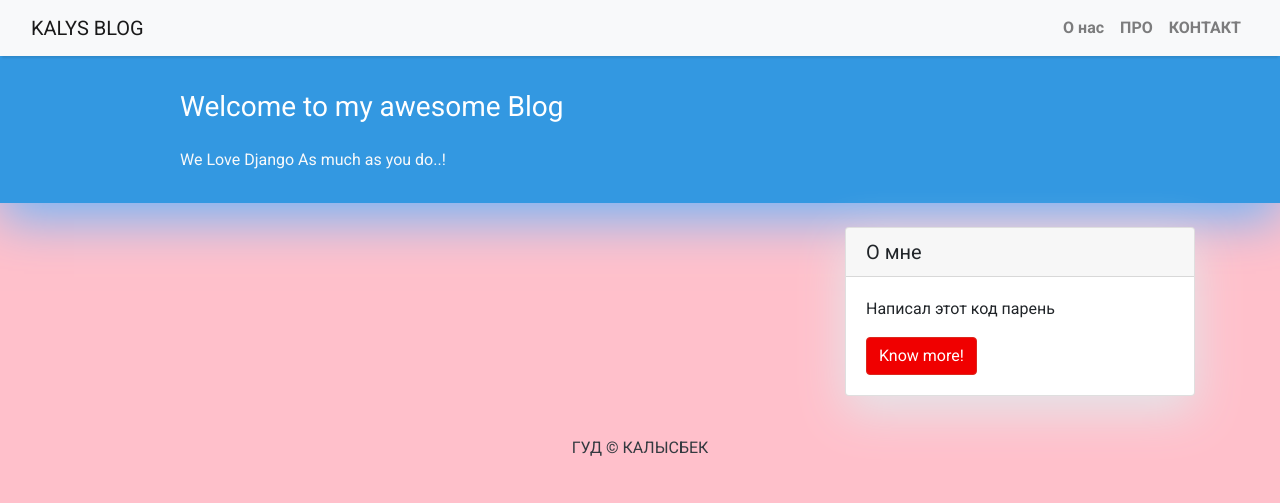
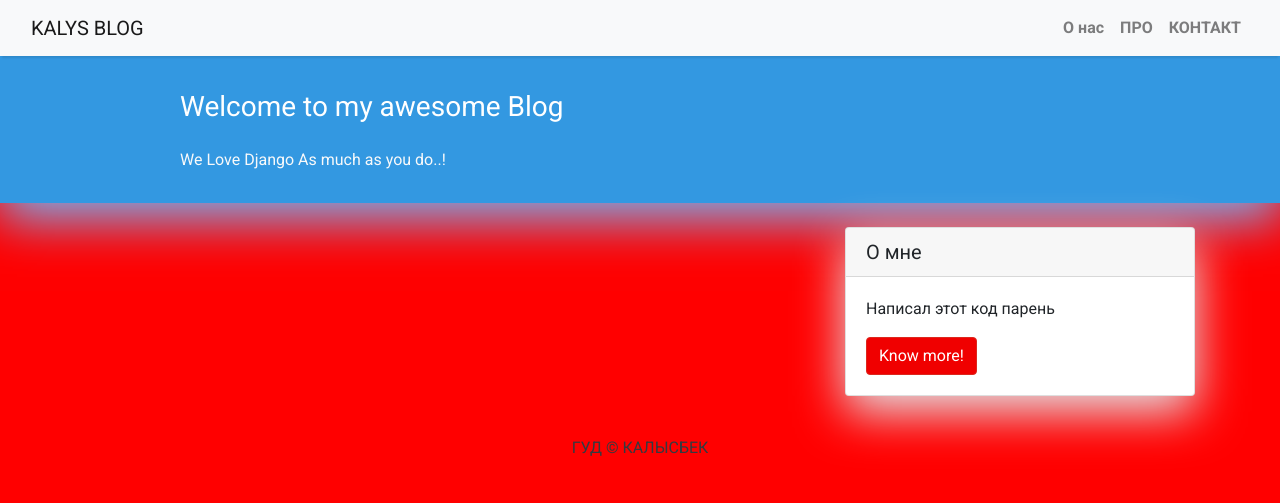
Before and after one commit to Kalysbek2505/blog_site, a Django app: page / in a window 1280 px wide. Shown: the top 503 px of the page. Run offline with Django 4.2, Linux system fonts and the light colour scheme; data that the repository does not hold is empty; some libraries are stand-ins or nearby versions.

Commit message:
red background

```diff
--- a/templates/index.html
+++ b/templates/index.html
@@ -4,7 +4,7 @@
     body {
         font-family: "Roboto", sans-serif;
         font-size: 16px;
-        background-color: pink;
+        background-color: red;
     }
 
     .head_text {
```
